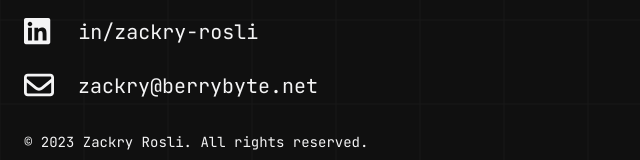
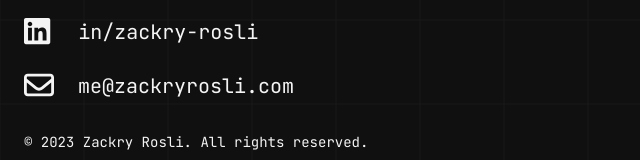
Before and after one commit to bukan-zack/personal-site, a Vue app: page /contact in a window 1280 px wide. Shown: the part 316-476 px from the top of the page, without its empty margins (0-640 px from the left). Built offline with nearby package versions, Linux system fonts and the light colour scheme.

Commit message:
update email

```diff
--- a/src/pages/Contact.vue
+++ b/src/pages/Contact.vue
@@ -31,7 +31,7 @@
             <div class="flex flex-row">
                 <a href="mailto:zackry@berrybyte.net">
                     <FontAwesomeIcon :icon="faEnvelope" size="xl" class="mr-3" />
-                    zackry@berrybyte.net
+                    me@zackryrosli.com
                 </a>
             </div>
         </div>
```
